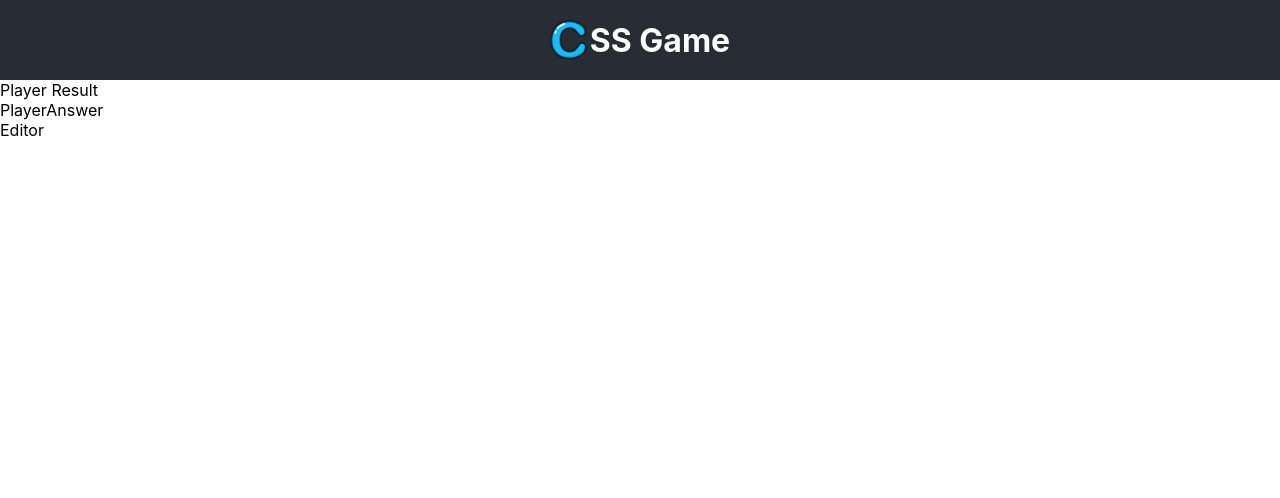
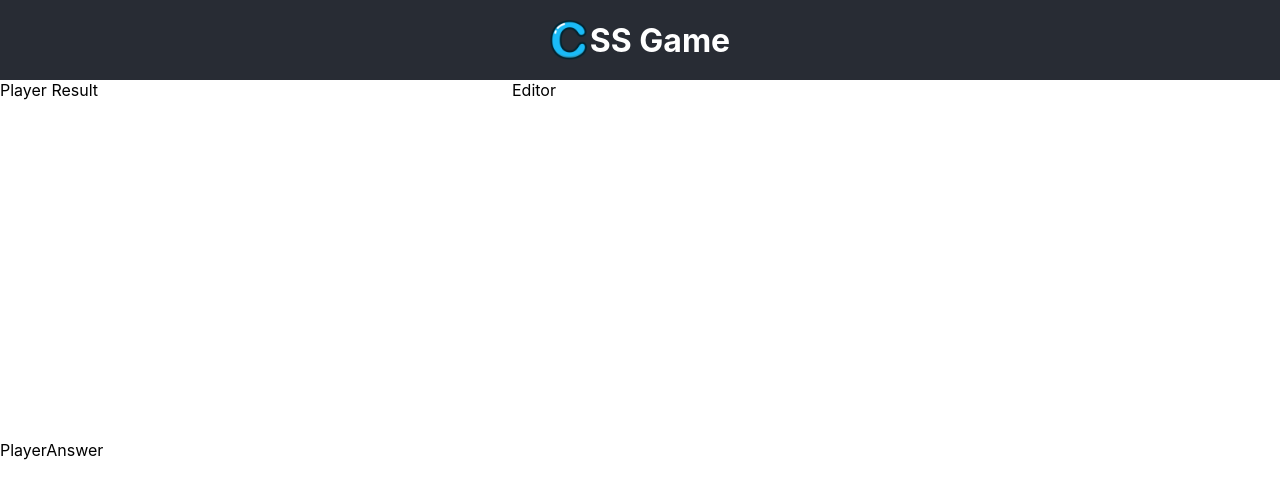
Before and after one commit to dujuanxian/Web-Eggy, a React (Create React App) app: page / in a window 1280 px wide. Shown: the top 498 px of the page. Built offline with nearby package versions, Linux system fonts and the light colour scheme.

Commit message:
[feat] add style for app container

```diff
--- a/src/components/App/App.js
+++ b/src/components/App/App.js
@@ -15,8 +15,13 @@ function App() {
 
       <main>
         <section className='player-container'>
-          <PlayerResult/>
-          <PlayerAnswer/>
+          <section className='player-section'>
+            <PlayerResult/>
+          </section>
+
+          <section className='player-section'>
+            <PlayerAnswer/>
+          </section>
         </section>
         <section className='editor-container'>
           <Editor/>
--- a/src/components/App/App.scss
+++ b/src/components/App/App.scss
@@ -1,4 +1,10 @@
 .App {
+  position: absolute;
+  display: flex;
+  flex-direction: column;
+  height: 100%;
+  width: 100%;
+
   .header {
     display: flex;
     align-items: center;
@@ -12,4 +18,26 @@
       height: auto;
     }
   }
+
+  main {
+    display: flex;
+    width: 100%;
+    height: 100%;
+
+    .player-container {
+      display: flex;
+      flex-direction: column;
+      width: 40%;
+      height: 100%;
+
+      .player-section {
+        height: 50%;
+      }
+    }
+
+    .editor-container {
+      width: 60%;
+      height: 100%;
+    }
+  }
 }
--- a/src/components/Editor/Editor.js
+++ b/src/components/Editor/Editor.js
@@ -1,8 +1,9 @@
 import React from 'react';
+import './Editor.scss'
 
 function Editor(props) {
   return (
-    <section>
+    <section className='Editor'>
       Editor
     </section>
   );
--- /dev/null
+++ b/src/components/Editor/Editor.scss
@@ -0,0 +1,4 @@
+.Editor {
+  width: 100%;
+  height: 100%;
+}
--- a/src/components/PlayerAnswer/PlayerAnswer.js
+++ b/src/components/PlayerAnswer/PlayerAnswer.js
@@ -1,8 +1,9 @@
 import React from 'react';
+import './PlayerAnswer.scss';
 
 function PlayerAnswer(props) {
   return (
-    <section>
+    <section className='PlayerAnswer'>
       PlayerAnswer
     </section>
   );
--- /dev/null
+++ b/src/components/PlayerAnswer/PlayerAnswer.scss
@@ -0,0 +1,4 @@
+.PlayerAnswer {
+  width: 100%;
+  height: 100%;
+}
--- a/src/components/PlayerResult/PlayerResult.js
+++ b/src/components/PlayerResult/PlayerResult.js
@@ -1,8 +1,11 @@
 import React from 'react';
+import './PlayerResult.scss';
 
 function PlayerResult(props) {
   return (
-    <section>Player Result</section>
+    <section className='PlayerResult'>
+      Player Result
+    </section>
   );
 }
 
--- /dev/null
+++ b/src/components/PlayerResult/PlayerResult.scss
@@ -0,0 +1,4 @@
+.PlayerResult {
+  width: 100%;
+  height: 100%;
+}
```
